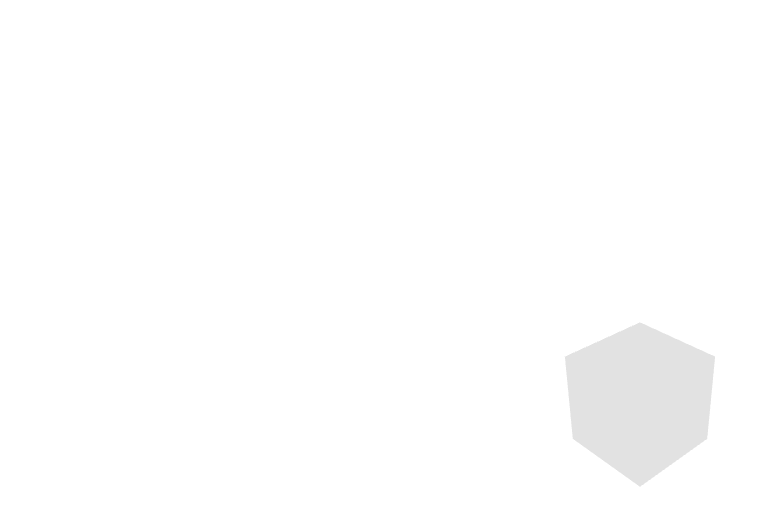
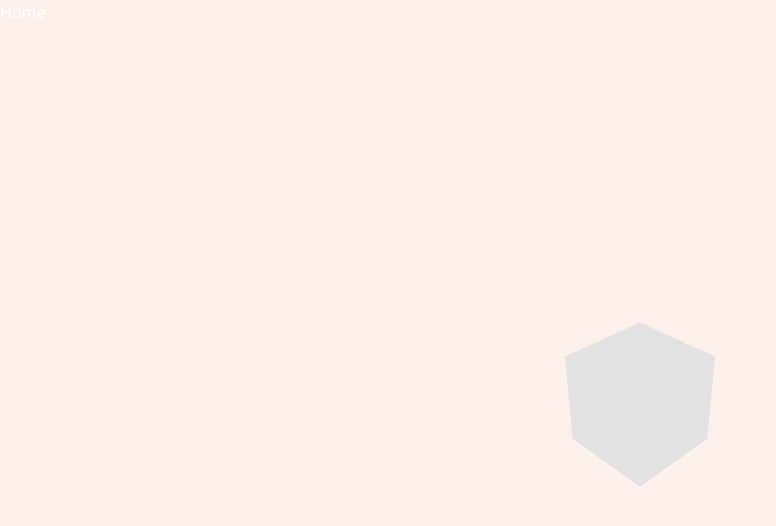
Before and after one commit to wayleem/wayleem.com, a React (Vite) app: page /#/ in a window 1280 px wide. Shown: the top 526 px of the page, without its empty margins (0-776 px from the left). Built offline with nearby package versions, Linux system fonts and the light colour scheme.

Commit message:
add custom styles

```diff
--- a/index.html
+++ b/index.html
@@ -6,7 +6,7 @@
     <link rel="preconnect" href="https://fonts.googleapis.com" />
     <link rel="preconnect" href="https://fonts.gstatic.com" crossorigin />
     <link
-      href="https://fonts.googleapis.com/css2?family=Quicksand&display=swap"
+      href="https://fonts.googleapis.com/css2?family=Comfortaa:wght@300&family=Inter&family=Quicksand&display=swap"
       rel="stylesheet"
     />
     <link rel="icon" type="image/png" sizes="32x32" href="/favicon-32x32.png" />
--- a/src/input.css
+++ b/src/input.css
@@ -5,3 +5,23 @@
 #root {
   @apply w-screen h-screen;
 }
+
+.h1 {
+  @apply text-6xl font-header text-readable tracking-wide;
+}
+
+.body {
+  @apply text-xl font-body text-readable tracking-wide ml-16;
+}
+
+.subtitle-text {
+  @apply text-xl font-subtitle text-readable tracking-wide;
+}
+
+.float-text-lg {
+  @apply absolute font-subtitle text-8xl text-base-100 opacity-30;
+}
+
+.float-text-sm {
+  @apply absolute font-subtitle text-4xl text-base-content;
+}
--- a/tailwind.config.js
+++ b/tailwind.config.js
@@ -7,18 +7,30 @@ export default {
     themes: [
       {
         light: {
-          neutral: '#fefefe',
+          neutral: '#FEF0EB',
+          '.text-readable': { color: '#59453e' },
+
+          'base-content': '#59453e',
+          'base-100': '#2e2522',
         },
       },
       {
         dark: {
-          neutral: '#0c0c0D',
+          neutral: '#2e2522',
+          '.text-readable': { color: '#fefefe' },
+
+          'base-content': '#fefefe',
+          'base-100': '#f2eae6',
         },
       },
     ],
   },
   theme: {
-    fontFamily: {},
+    fontFamily: {
+      header: ['Comfortaa', 'sans-serif'],
+      subtitle: ['Quicksand', 'sans-serif'],
+      body: ['Inter', 'sans-serif'],
+    },
   },
   plugins: [daisyui],
 }
```
